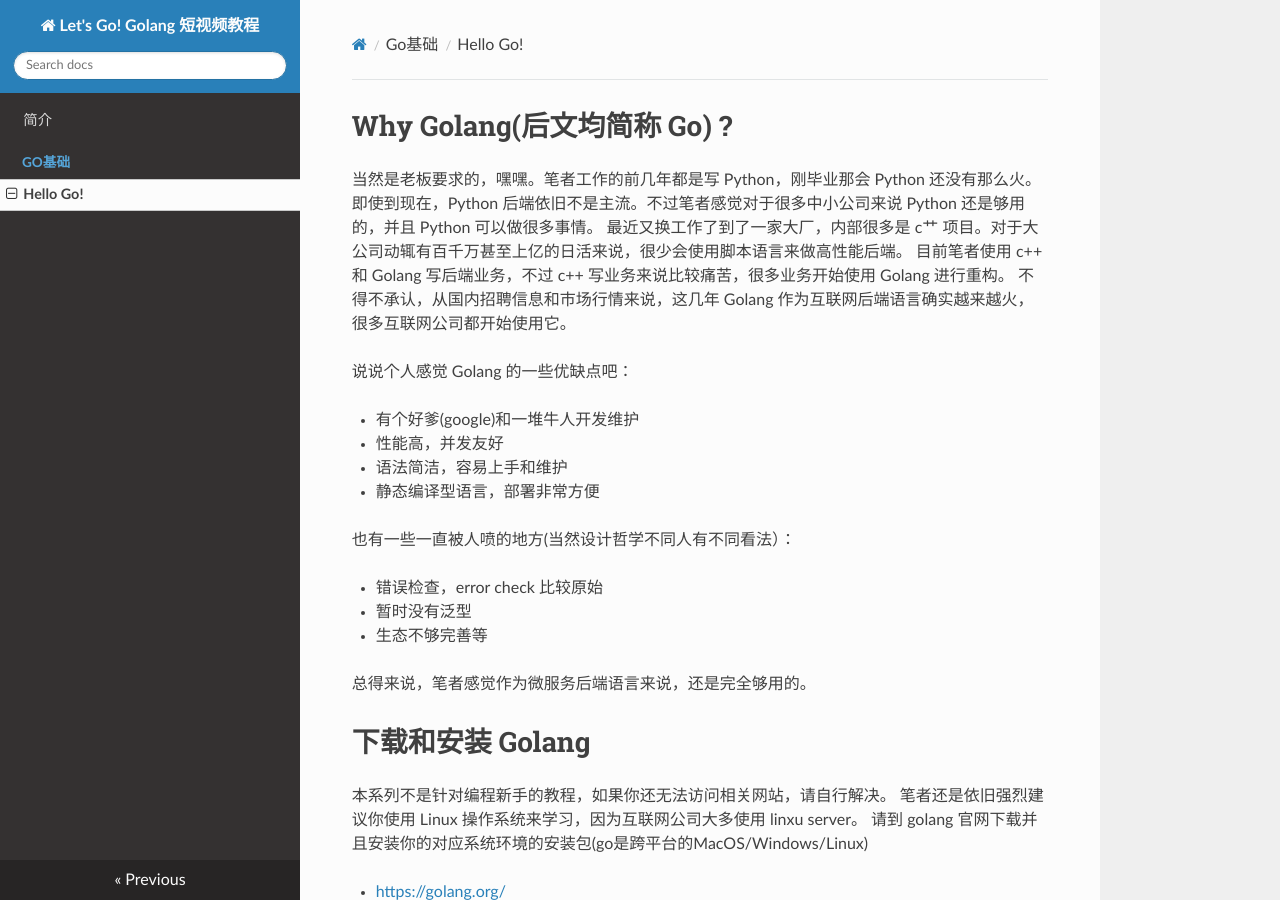
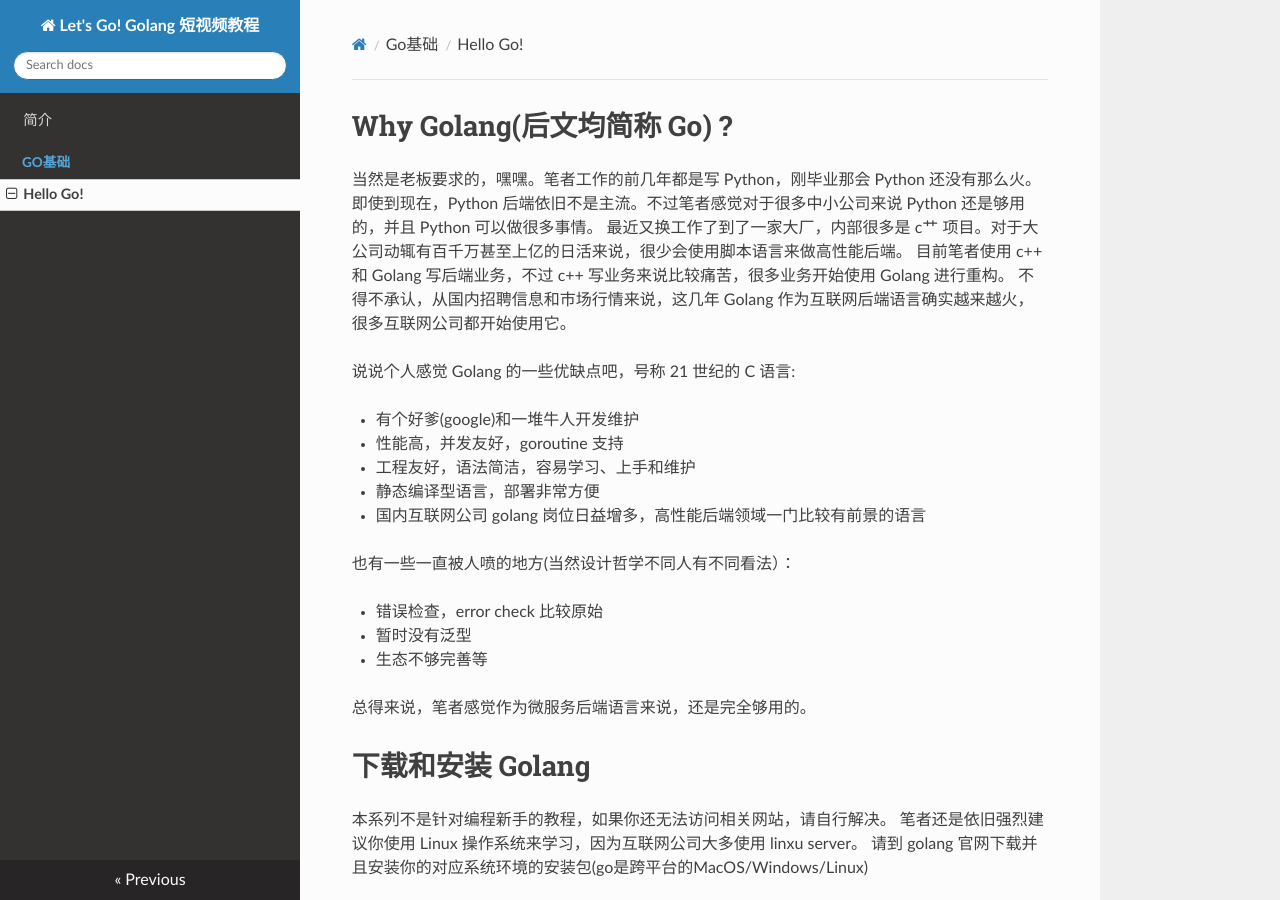
Before and after one commit to PegasusWang/LetsGo, an MkDocs documentation site: the page built from docs/基础篇/00_hello_go/hello_go.md, in a window 1280 px wide and 900 px high. Built offline with MkDocs 1.6.1, drawn with Linux system fonts in a browser that asks for light colours; nearby versions of some CDN libraries.

Commit message:
go is 21 century C

```diff
--- a/docs/基础篇/00_hello_go/hello_go.md
+++ b/docs/基础篇/00_hello_go/hello_go.md
@@ -6,12 +6,13 @@
 目前笔者使用 c++ 和 Golang 写后端业务，不过 c++ 写业务来说比较痛苦，很多业务开始使用 Golang 进行重构。
 不得不承认，从国内招聘信息和市场行情来说，这几年 Golang 作为互联网后端语言确实越来越火，很多互联网公司都开始使用它。
 
-说说个人感觉 Golang 的一些优缺点吧：
+说说个人感觉 Golang 的一些优缺点吧，号称 21 世纪的 C 语言:
 
 - 有个好爹(google)和一堆牛人开发维护
-- 性能高，并发友好
-- 语法简洁，容易上手和维护
+- 性能高，并发友好，goroutine 支持
+- 工程友好，语法简洁，容易学习、上手和维护
 - 静态编译型语言，部署非常方便
+- 国内互联网公司 golang 岗位日益增多，高性能后端领域一门比较有前景的语言
 
 也有一些一直被人喷的地方(当然设计哲学不同人有不同看法）：
 
```
